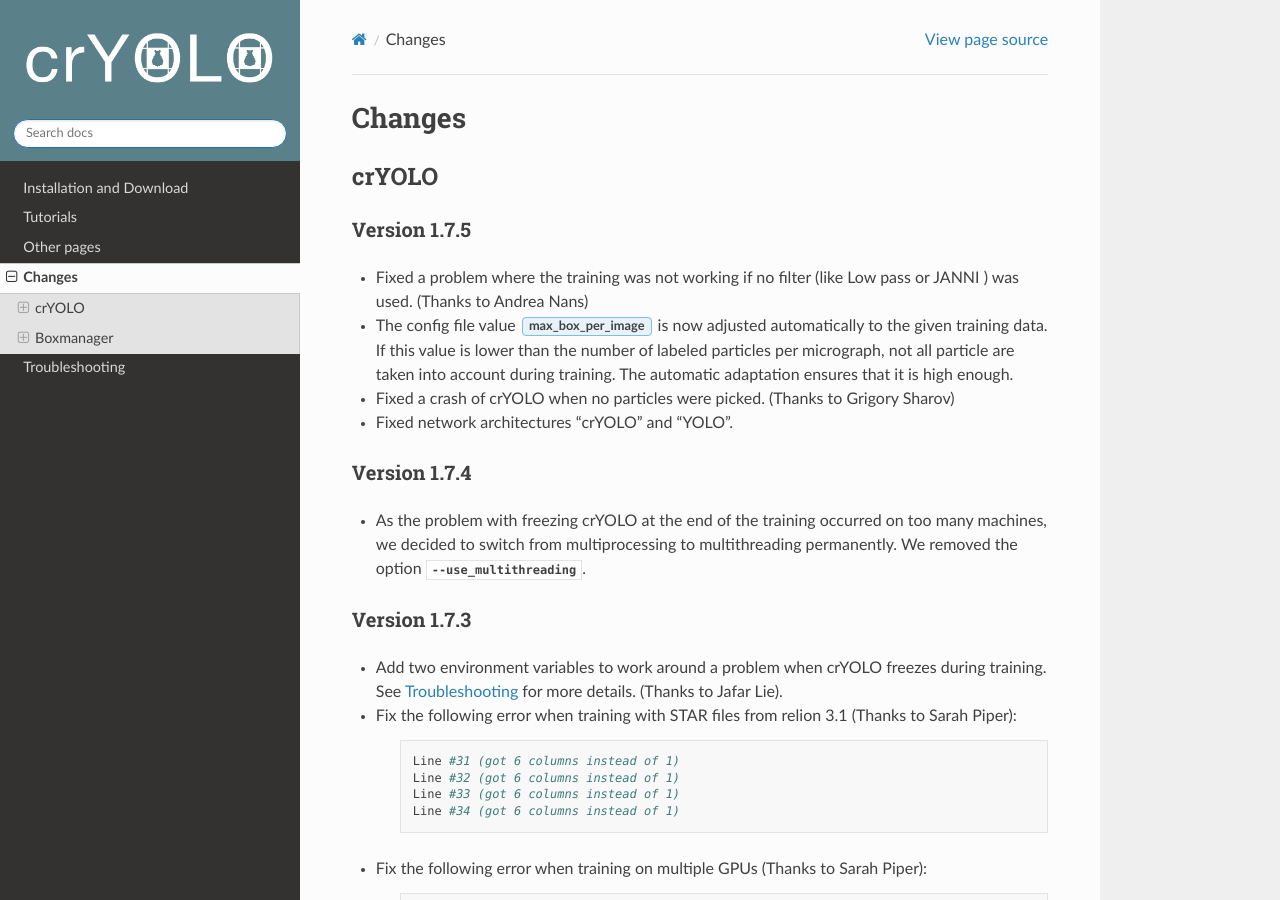
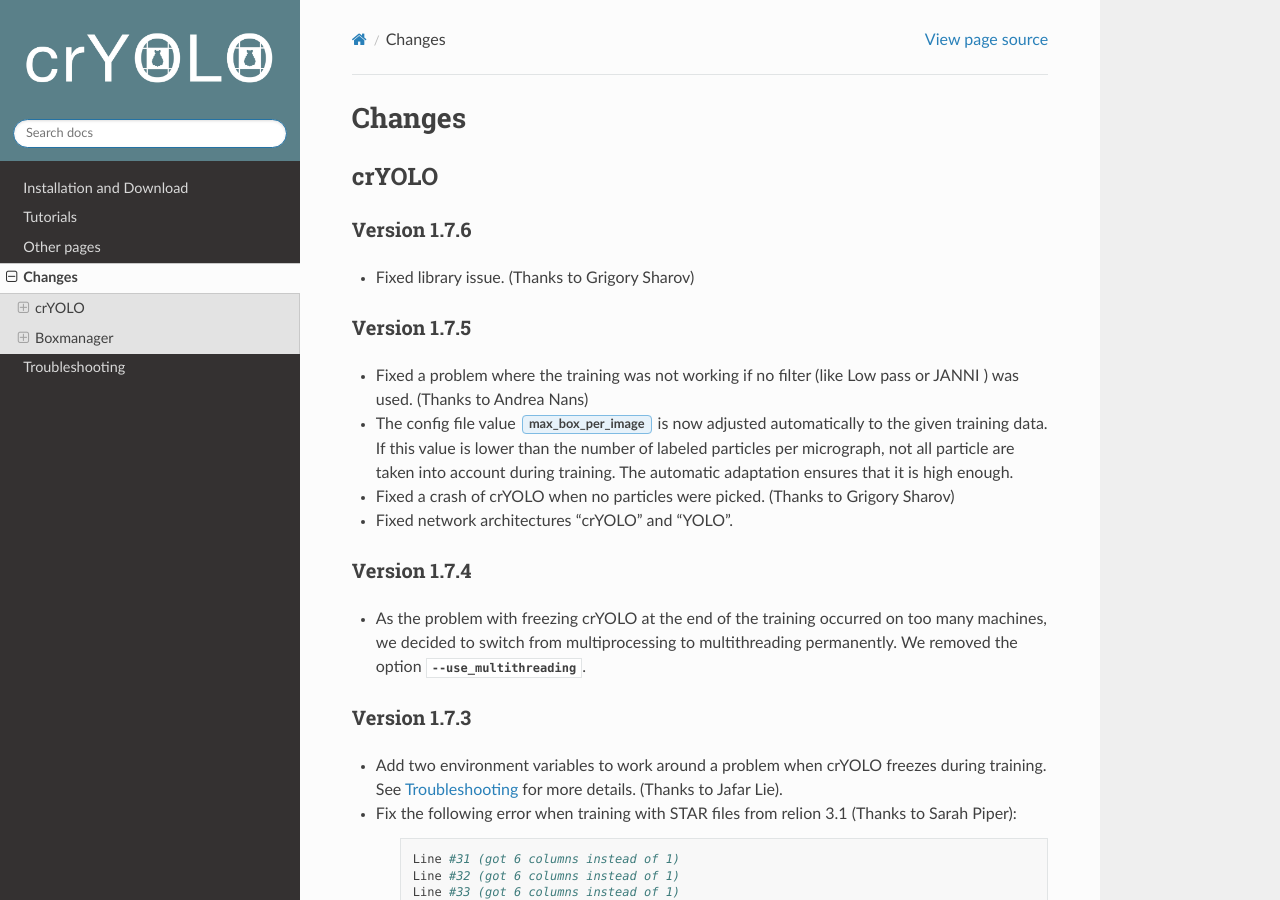
Before and after one commit to MPI-Dortmund/cryolo, a Sphinx documentation site: the page built from source/changes.rst, in a window 1280 px wide and 900 px high. Built offline with Sphinx 7.4.7 and the Read the Docs theme 2.0.0, drawn with Linux system fonts in a browser that asks for light colours.

Commit message:
add changes

```diff
--- a/source/changes.rst
+++ b/source/changes.rst
@@ -3,6 +3,10 @@ Changes
 
 crYOLO
 ^^^^^^
+
+Version 1.7.6
+*************
+* Fixed library issue. (Thanks to Grigory Sharov)
 
 Version 1.7.5
 *************
```
